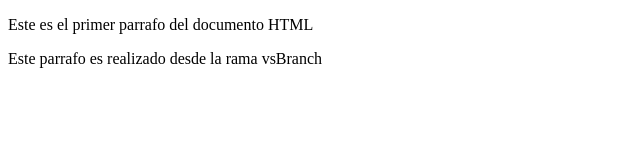
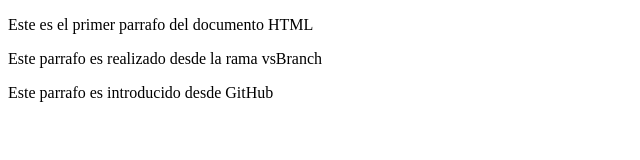
Before and after one commit to victor1kenobi/Proyecto_VSCode, a plain HTML site: page index.html in a window 1280 px wide. Shown: the whole page, without its empty margins (0-640 px from the left). Drawn offline with Linux system fonts and the light colour scheme.

Commit message:
Update index.html

```diff
--- a/index.html
+++ b/index.html
@@ -16,6 +16,8 @@
         <p>Este es el primer parrafo del documento HTML</p>
         <p>Este parrafo es realizado desde la rama vsBranch</p>
 
+        <p>Este parrafo es introducido desde GitHub</p>
+
     </body>
 
 
```
